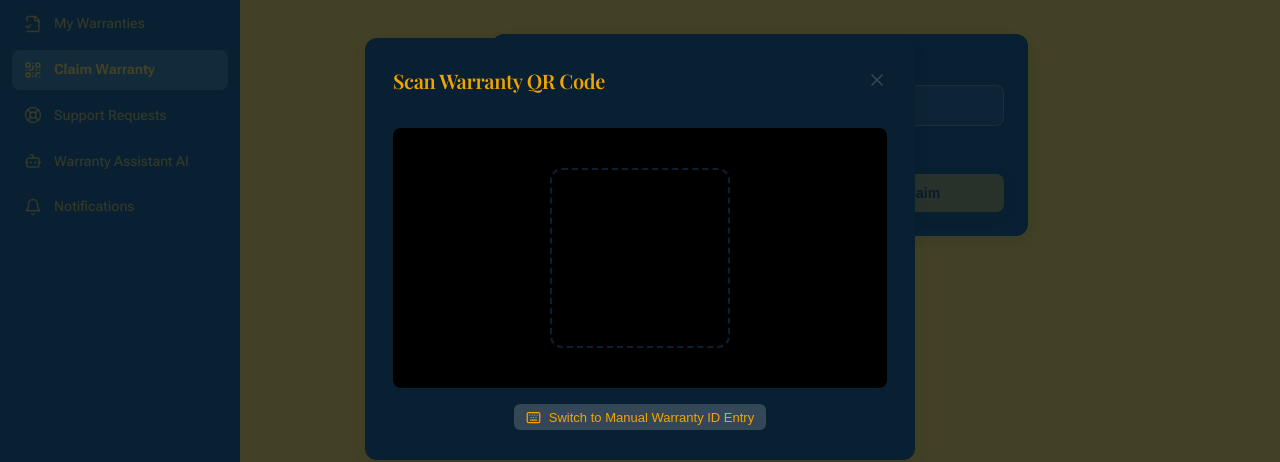
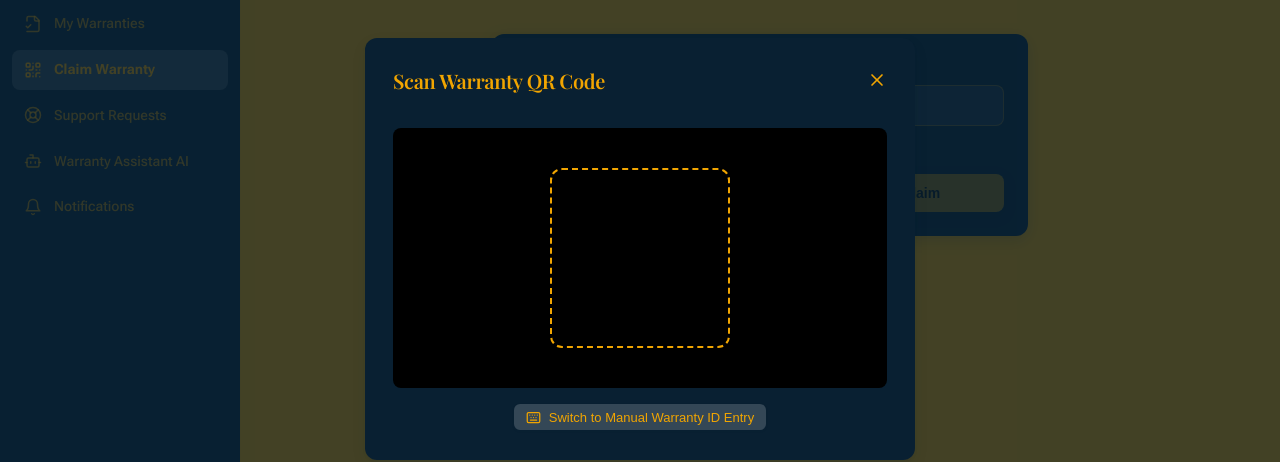
Before and after one commit to Koket-al/mywarranty, a Next.js app in the folder apps/web/: page /customer/claim-warranty in a window 1280 px wide. Both pictures are taken after a click on the button "Scan with Camera". Shown: the part 151-613 px from the top of the page. Built offline with nearby package versions, Linux system fonts and the light colour scheme; no server answers; a web font is replaced by a local one.

Commit message:
fix(ui): improve contrast and accessibility in QRScannerModal component

```diff
--- a/apps/web/components/QRScannerModal.jsx
+++ b/apps/web/components/QRScannerModal.jsx
@@ -97,7 +97,7 @@ export default function QRScannerModal({ isOpen, onClose, onScan }) {
       <div className="modal-content">
         <div className="modal-header">
           <h3 className="modal-title">Scan Warranty QR Code</h3>
-          <button onClick={onClose} style={{ background: 'none', border: 'none', cursor: 'pointer', color: 'var(--text-muted)' }}>
+          <button onClick={onClose} aria-label="Close modal" style={{ background: 'none', border: 'none', cursor: 'pointer', color: 'var(--bg)' }}>
             <X size={20} />
           </button>
         </div>
@@ -120,7 +120,7 @@ export default function QRScannerModal({ isOpen, onClose, onScan }) {
                 transform: 'translate(-50%, -50%)',
                 width: '180px',
                 height: '180px',
-                border: '2px dashed var(--accent)',
+                border: '2px dashed var(--bg)',
                 borderRadius: '12px'
               }} />
             </div>
@@ -151,7 +151,7 @@ export default function QRScannerModal({ isOpen, onClose, onScan }) {
               <button type="button" onClick={() => setUseCamera(true)} className="btn btn-secondary">
                 <Camera size={16} /> Try Camera Again
               </button>
-              <button type="submit" className="btn btn-primary">
+              <button type="submit" className="btn btn-gold">
                 Look Up Warranty
               </button>
             </div>
```
